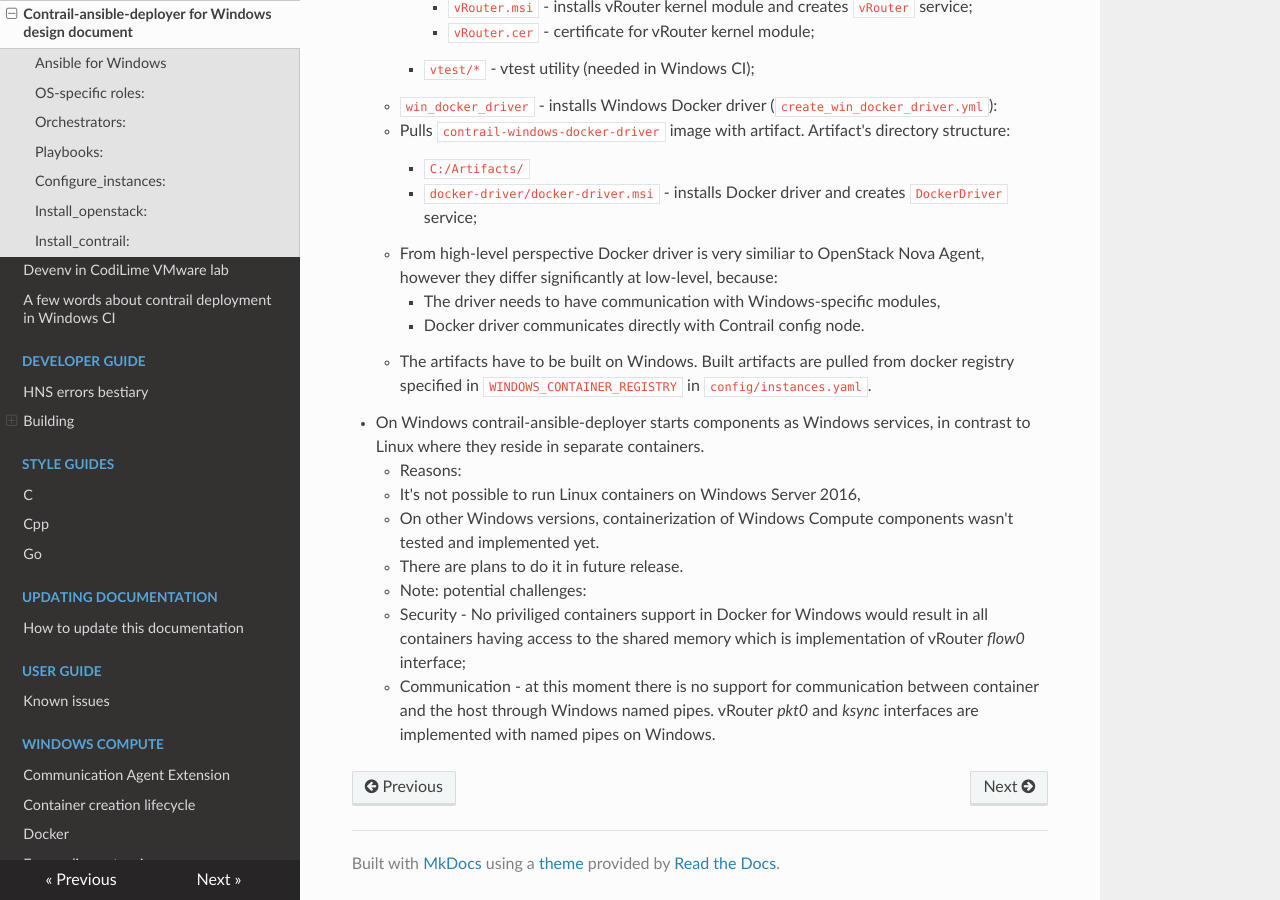
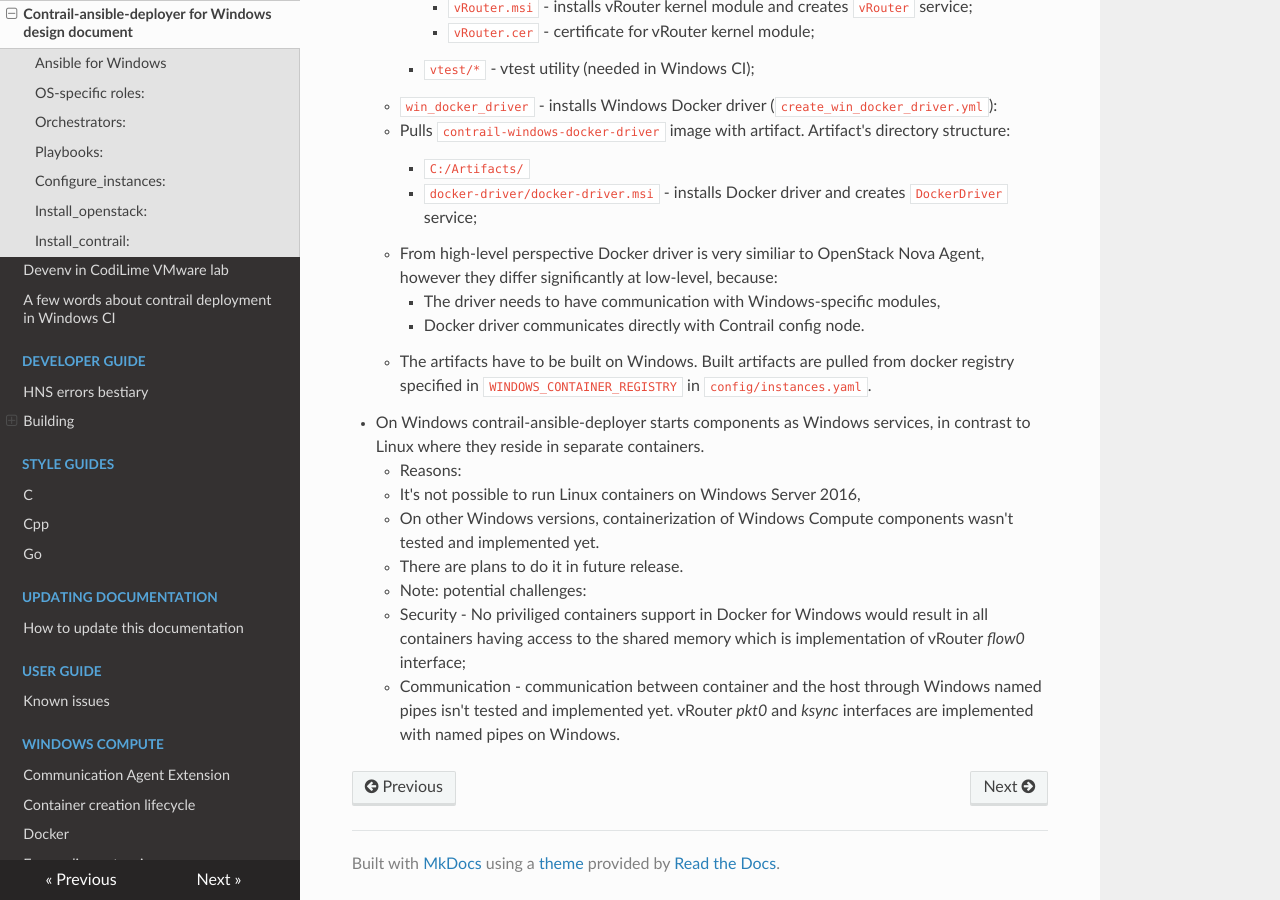
Before and after one commit to piotr-szuberski/contrail-windows-docs, an MkDocs documentation site: the page built from doc/contrail_deployment/CAD_for_windows_design.md, in a window 1280 px wide and 900 px high, scrolled down 1692 px. Built offline with MkDocs 1.6.1, drawn with Linux system fonts in a browser that asks for light colours; nearby versions of some CDN libraries.

Commit message:
Correct information about named pipes in Docker

```diff
--- a/doc/contrail_deployment/CAD_for_windows_design.md
+++ b/doc/contrail_deployment/CAD_for_windows_design.md
@@ -58,4 +58,4 @@
     * There are plans to do it in future release.
     * Note: potential challenges:
       * Security -  No priviliged containers support in Docker for Windows would result in all containers having access to the shared memory which is implementation of vRouter *flow0* interface;
-      * Communication - at this moment there is no support for communication between container and the host through Windows named pipes. vRouter *pkt0* and *ksync* interfaces are implemented with named pipes on Windows.
+      * Communication - communication between container and the host through Windows named pipes isn't tested and implemented yet. vRouter *pkt0* and *ksync* interfaces are implemented with named pipes on Windows.
```
